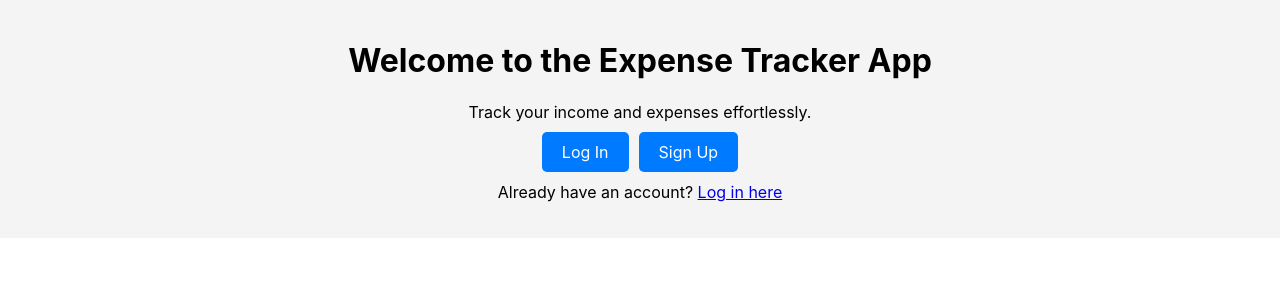
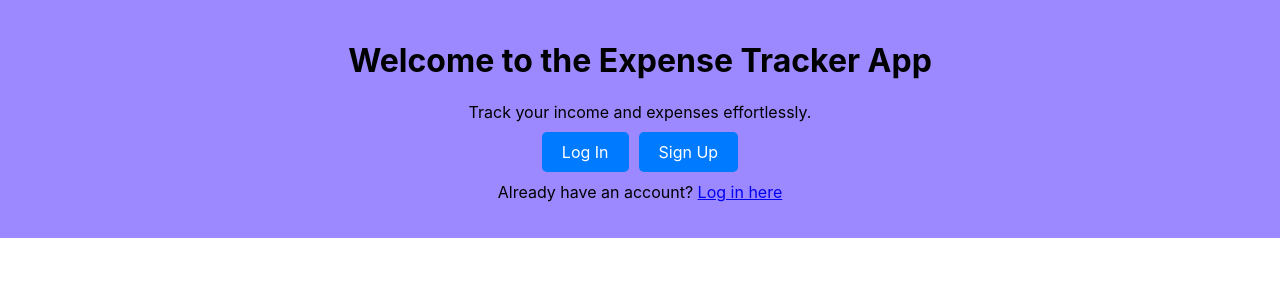
Before and after one commit to Karon03/Milestone-Project-3, a React (Create React App) app in the folder Frontend/: page / in a window 1280 px wide. Shown: the top 300 px of the page. Built offline with nearby package versions, Linux system fonts and the light colour scheme.

Commit message:
minor changes

```diff
--- a/Frontend/src/pages/Home.js
+++ b/Frontend/src/pages/Home.js
@@ -1,12 +1,12 @@
 import React from 'react';
 import { Link } from 'react-router-dom';
 
-// Define styles here
+// Need to import our styles so we can delete all this below
 const styles = {
   container: {
     textAlign: 'center',
     padding: '20px',
-    backgroundColor: '#f4f4f4', // Example background color
+    backgroundColor: '#9c88ff'// Example background color
   },
   buttons: {
     margin: '20px 0',
```
Also changed, not shown: Frontend/src/landing.css (renamed from Frontend/Dakota-Frontend/landing.css).
